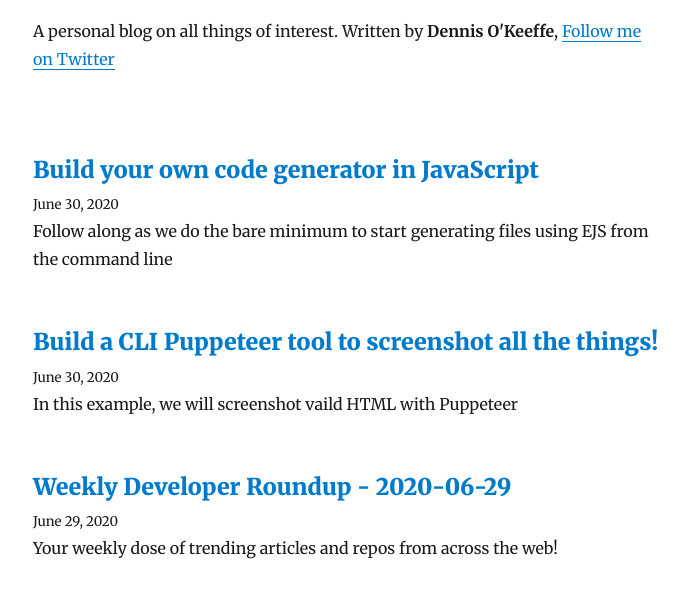
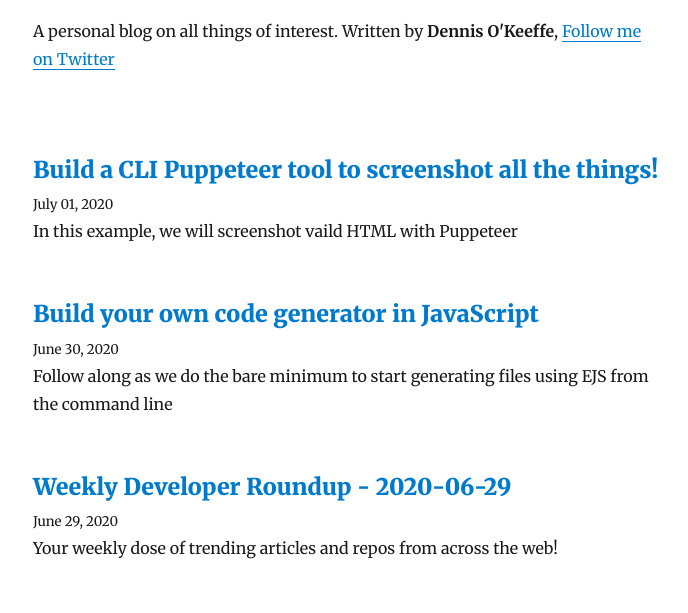
Before and after one commit to okeeffed/dennisokeeffe-blog, a Gatsby site: page / in a window 1280 px wide. Shown: the part 137-750 px from the top of the page, without its empty margins (292-980 px from the left). Built offline with nearby package versions, Linux system fonts and the light colour scheme; Gatsby itself is replaced by a stand-in of ours; some packages are replaced by stand-ins of ours.

Commit message:
fix: Update date for Puppeteer screenshot blog post

```diff
--- a/content/blog/2020-07-01-screenshot-anything-with-puppeteer.md
+++ b/content/blog/2020-07-01-screenshot-anything-with-puppeteer.md
@@ -1,7 +1,7 @@
 ---
 title: Build a CLI Puppeteer tool to screenshot all the things!
-description: In this example, we will screenshot  vaild HTML with Puppeteer
-date: "2020-06-30"
+description: In this example, we will screenshot vaild HTML with Puppeteer
+date: "2020-07-01"
 ---
 
 _**If you like this project, be sure to follow me on [GitHub](https://github.com/okeeffed) and [Twitter](https://twitter.com/dennisokeeffe92) for other sweet projects and isolation banter.**_
```
